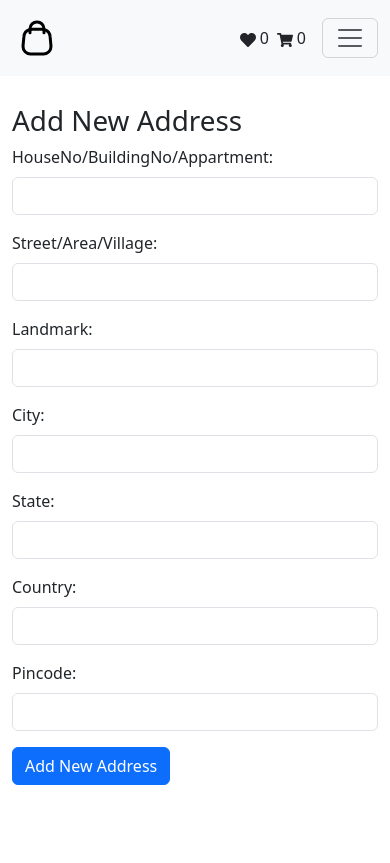
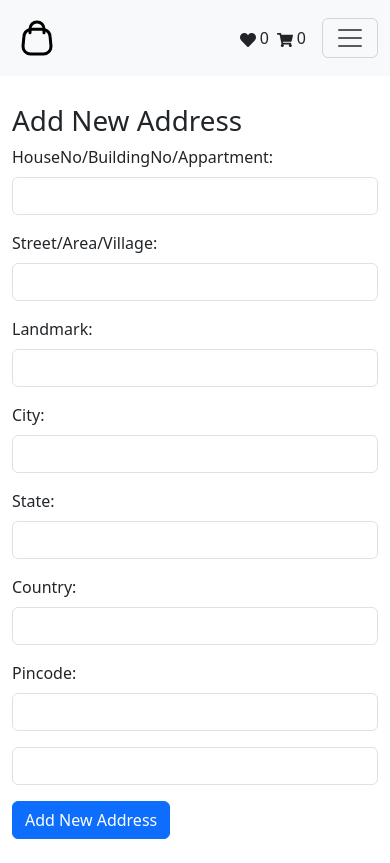
Before and after one commit to AnkitPatel00/Rolex-Mj-Pr-Fr, a React (Vite) app: page /user/profile/address in a window 390 px wide. Built offline with nearby package versions, Linux system fonts and the light colour scheme.

Commit message:
ref phoneno

```diff
--- a/src/component/AddAndUpdateAddress.jsx
+++ b/src/component/AddAndUpdateAddress.jsx
@@ -21,6 +21,7 @@ const AddAndUpdateAddress = () => {
   const [state, setState] = useState("");
   const [country, setCountry] = useState("");
   const [pincode, setPincode] = useState("");
+  const [phoneNumber,setPhoneNumber] = useState("");
 
    const [isAddressDefault, setIsAddressDefault] = useState(false);
 
@@ -70,6 +71,7 @@ setIsAddressDefault(true)
       state,
       country,
       pincode,
+      phoneNumber
     };
 
     if (isUpdate) {
@@ -112,6 +114,7 @@ setIsAddressDefault(true)
         <input className="form-control mb-3" type="text" value={country} onChange={(e) => setCountry(e.target.value)} />
         <label className="form-label">Pincode: </label>
         <input className="form-control mb-3" type="number" value={pincode} onChange={(e) => setPincode(e.target.value)} />
+        <input className="form-control mb-3" type="number" value={phoneNumber} onChange={(e) => setPhoneNumber(e.target.value)} />
         {isUpdate && <><input type="checkbox" checked={isAddressDefault}  className="form-checkbox me-2"id="default" onChange={handleSetDefault}/><label className="form-label" htmlFor="default">Set as Default</label><br/></>}
 
         {isUpdate?<button className="btn btn-primary" disabled={addressStatus==="updateAddress/Loading"|| addressStatus==="defaultAddress/Loading" ?true:false}>{addressStatus==="updateAddress/Loading" || addressStatus==="defaultAddress/Loading" ?"Updating...":"Update Address"}</button>:
```
